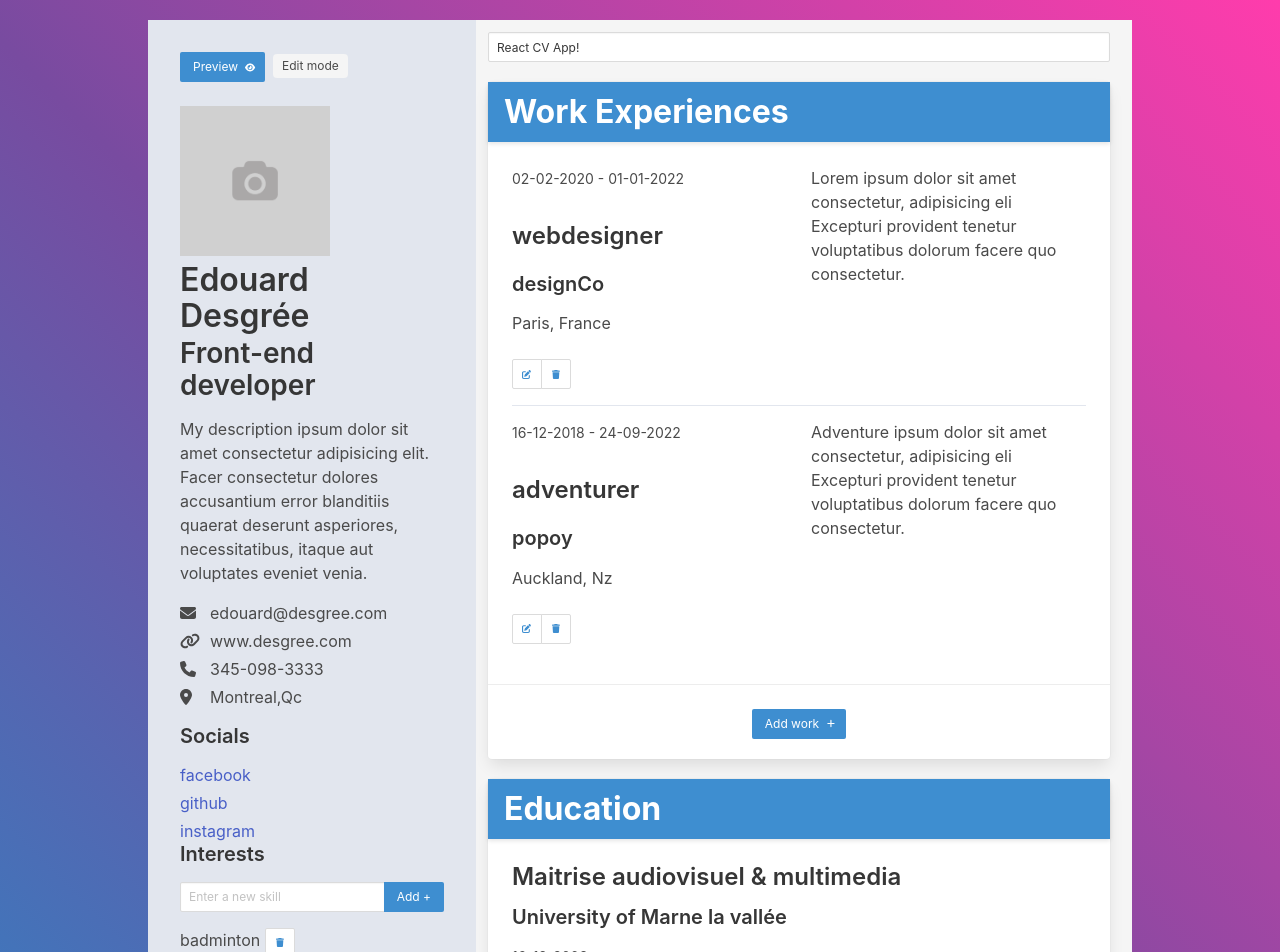
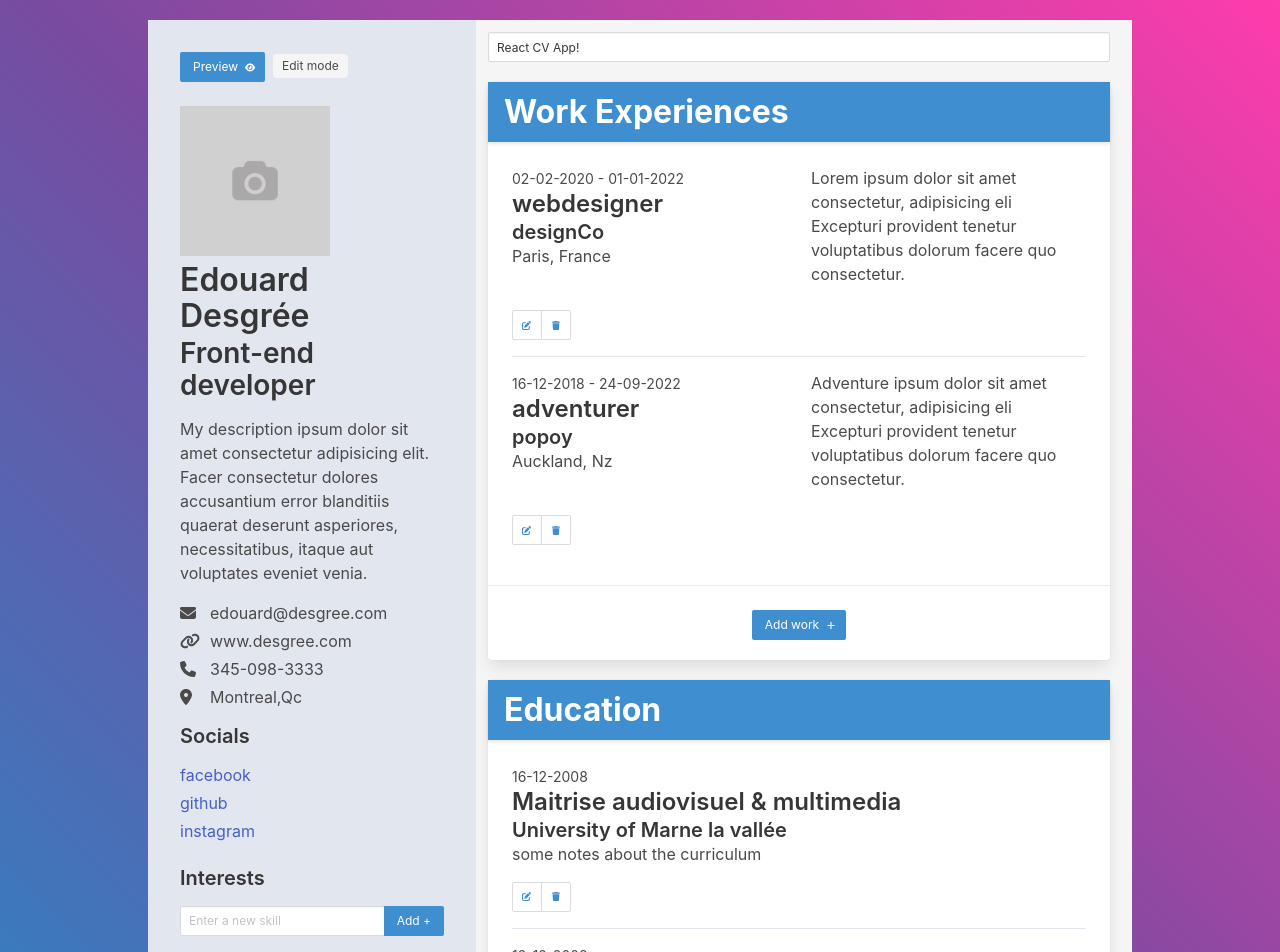
Before and after one commit to edesgree/react-cv-app, a React (Vite) app: page / in a window 1280 px wide. Shown: the top 952 px of the page. Built offline with nearby package versions, Linux system fonts and the light colour scheme.

Commit message:
label in forms

```diff
--- a/src/assets/styles.scss
+++ b/src/assets/styles.scss
@@ -74,6 +74,13 @@ main {
         li:not(:last-child) {
           border-bottom: solid 1px $lighter-blue;
         }
+
+        .title {
+          margin-top: 0;
+        }
+        .subtitle {
+          margin-bottom: 0;
+        }
       }
       .card-header-title {
         background-color: $primary;
--- a/src/components/Education.jsx
+++ b/src/components/Education.jsx
@@ -66,7 +66,7 @@ export default function Education(props) {
             </div>
             <div className="field is-horizontal">
               <div className="field-label is-small">
-                <label className="label">School Name</label>
+                <label className="label">School name</label>
               </div>
               <div className="field-body">
                 <div className="field">
@@ -82,7 +82,7 @@ export default function Education(props) {
             </div>
             <div className="field is-horizontal">
               <div className="field-label is-small">
-                <label className="label">Date Graduated</label>
+                <label className="label">Graduation date</label>
               </div>
               <div className="field-body">
                 <div className="field">
@@ -134,9 +134,10 @@ export default function Education(props) {
           </div>
         ) : (
           <div>
-            <h3>{item.diplomaTitle}</h3>
-            <h4>{item.schoolName}</h4>
             <small> {item.dateGraduated}</small>
+            <h3 className="title">{item.diplomaTitle}</h3>
+            <h4 className="subtitle">{item.schoolName}</h4>
+
             <p>{item.notes}</p>
             <div className="field has-addons">
               <p className="control">
--- a/src/components/Socials.jsx
+++ b/src/components/Socials.jsx
@@ -12,7 +12,7 @@ export default function Socials(props) {
     );
   });
   return (
-    <div>
+    <div className="block">
       <h4>Socials</h4>
       <ul className="user-socials">{socialsElements}</ul>
     </div>
--- a/src/components/Work.jsx
+++ b/src/components/Work.jsx
@@ -171,7 +171,7 @@ export default function Work(props) {
                   {item.dateStart} - {item.dateEnd}
                 </small>
                 <h3 className="title">{item.jobTitle}</h3>
-                <h4>{item.company}</h4>
+                <h4 className="subtitle">{item.company}</h4>
                 <span>{item.location}</span>
               </div>
               <div className="column">
```
